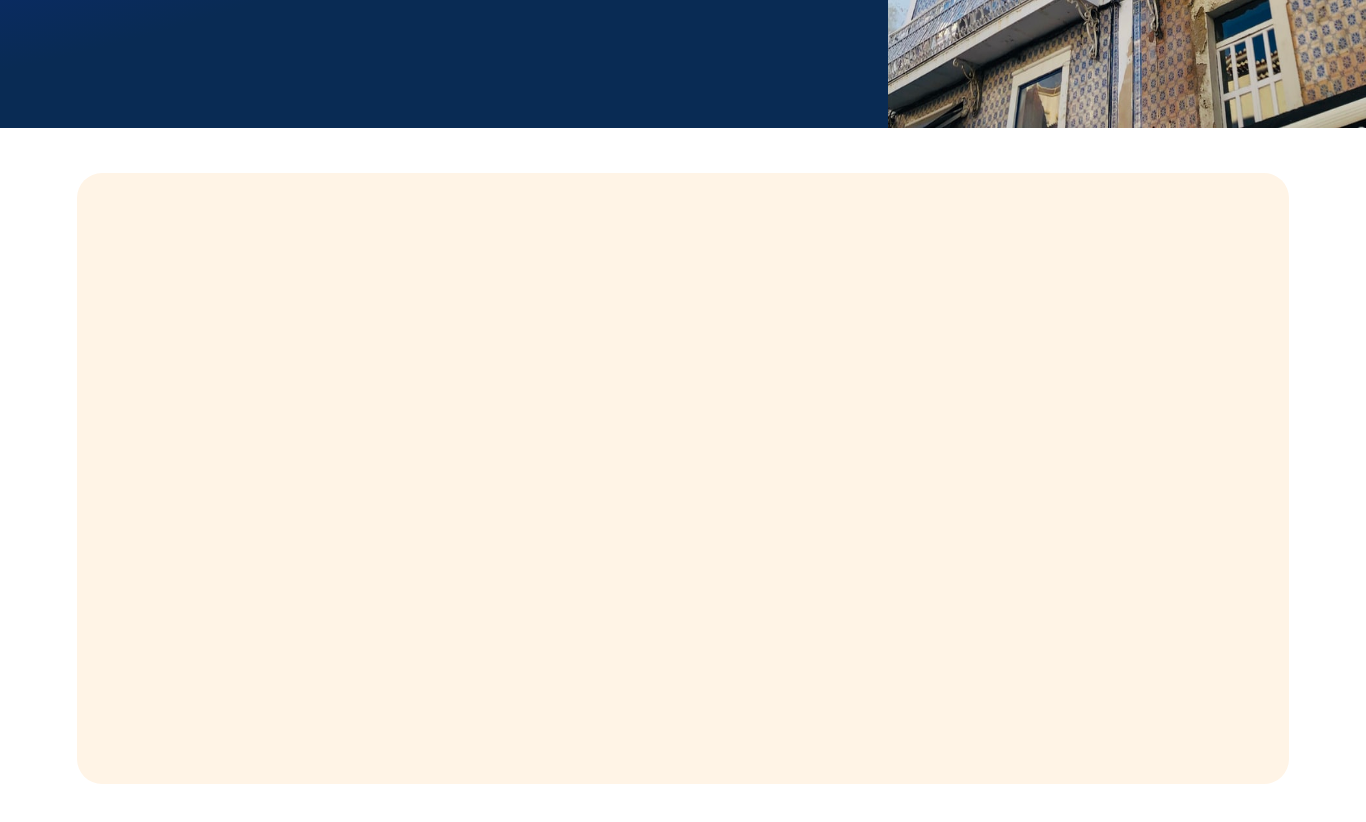
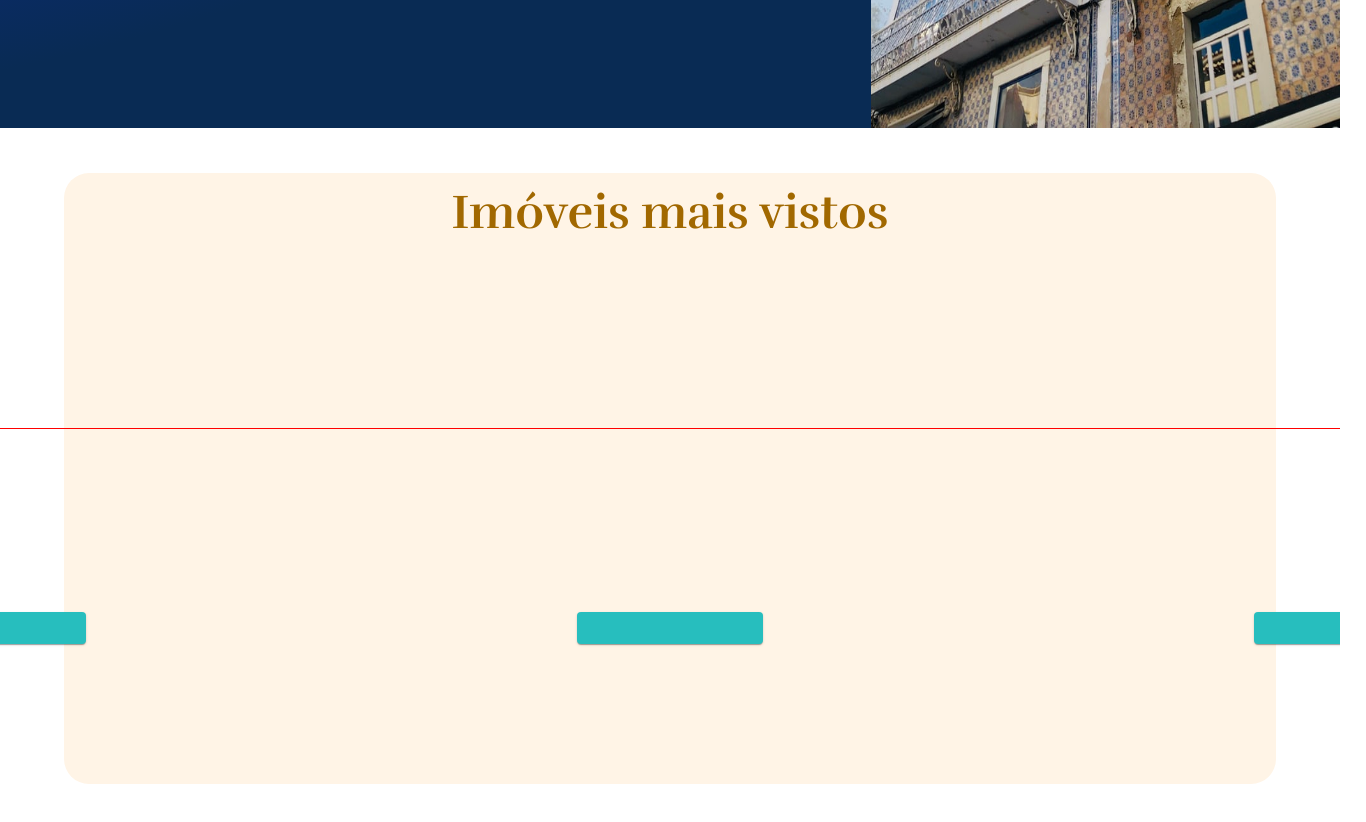
Before and after one commit to BrendowLincoln/PerfectHome, an Angular app: page / in a window 1280 px wide. Shown: the part 640-1462 px from the top of the page, 1366 px wide, since content can reach past the window. Built offline with nearby package versions, Linux system fonts and the light colour scheme.

Commit message:
WIP: Carousel component  - Working on a way to bring the central card into focus

```diff
--- a/src/app/app.module.ts
+++ b/src/app/app.module.ts
@@ -4,8 +4,8 @@ import { BrowserModule } from '@angular/platform-browser';
 import { AppRoutingModule } from './app-routing.module';
 import { AppComponent } from './app.component';
 import { HomeComponent } from './home/home.component';
-import { MaterialModule } from './material.module';
 import { BrowserAnimationsModule } from '@angular/platform-browser/animations';
+import { SharedModule } from './shared/shared.module';
 
 @NgModule({
   declarations: [
@@ -15,8 +15,8 @@ import { BrowserAnimationsModule } from '@angular/platform-browser/animations';
   imports: [
     BrowserModule,
     AppRoutingModule,
-    MaterialModule,
-    BrowserAnimationsModule
+    BrowserAnimationsModule,
+    SharedModule
   ],
   providers: [],
   bootstrap: [AppComponent]
--- a/src/app/home/home.component.html
+++ b/src/app/home/home.component.html
@@ -63,7 +63,10 @@
 <section class="popular-propertys-section">
 
     <div class="background-box">
-
+        <p class="popular-propertys-section-title">Imóveis mais vistos</p>
     </div>
 
+    <app-corousel class="carousel"></app-corousel>
+
+
 </section>
--- a/src/app/home/home.component.scss
+++ b/src/app/home/home.component.scss
@@ -15,7 +15,7 @@
     width: 100%;
     display: flex;
     flex-direction: row;
-    min-width: 1366px;
+    min-width: 1340px;
 
 
     .header  {
@@ -26,7 +26,7 @@
         height: 104px;
         color: black;
         width: 100%;
-        min-width: 1366px;
+        min-width: 1340px;
 
 
         .logo {
@@ -158,19 +158,38 @@
 }
 
 .popular-propertys-section {
+    position: relative;
     display: flex;
-    justify-content: center;
+    flex-direction: column;
+    align-items: center;
+    width: 100%;
     height: 768px;
-    width: 100%;
-    border-color: 2px solid red;
-    min-width: 1366px;
-    margin-top: 45px;
+    min-width: 1340px;
+    overflow-x: hidden;
 
     .background-box {
+        display: flex;
+        justify-content: center;
         width: 1212px;
         height: 611px;
         background-color: #FFF4E6;
         border-radius: 25px;
+        margin-top: 45px;
+
+
+        .popular-propertys-section-title {
+            font-size: 48px;
+            font-family: 'Rufina', serif;
+            color: #A16800;
+            margin-top: 30px;
+        }
+
+    }
+
+    .carousel {
+        position: absolute;
+        width: 115%;
+        top: 300px;
     }
 
 }
--- /dev/null
+++ b/src/app/shared/corousel/corousel.component.html
@@ -0,0 +1,5 @@
+<div class="carousel-container">
+    <mat-card class="slide-car"></mat-card>
+    <mat-card class="slide-car"></mat-card>
+    <mat-card class="slide-car"></mat-card>
+</div>
--- /dev/null
+++ b/src/app/shared/corousel/corousel.component.scss
@@ -0,0 +1,16 @@
+.carousel-container {
+    display: flex;
+    justify-content: space-between;
+    align-items: center;
+    width: 100%;
+    min-height: 400px;
+    border: 1px solid red;
+    box-sizing: border-box;
+
+    .slide-car {
+        width: 10%;
+        height: 100%;
+        background-color: #27bebe;
+    }
+
+}
--- /dev/null
+++ b/src/app/shared/corousel/corousel.component.ts
@@ -0,0 +1,15 @@
+import { Component, OnInit } from '@angular/core';
+
+@Component({
+  selector: 'app-corousel',
+  templateUrl: './corousel.component.html',
+  styleUrls: ['./corousel.component.scss']
+})
+export class CorouselComponent implements OnInit {
+
+  constructor() { }
+
+  ngOnInit(): void {
+  }
+
+}
```
Also changed, not shown: src/app/shared/shared.module.ts (added, +21 -0 lines), src/app/shared/material.module.ts (renamed from src/app/material.module.ts), 1 other file (tests, documents, lock files or other folders).
